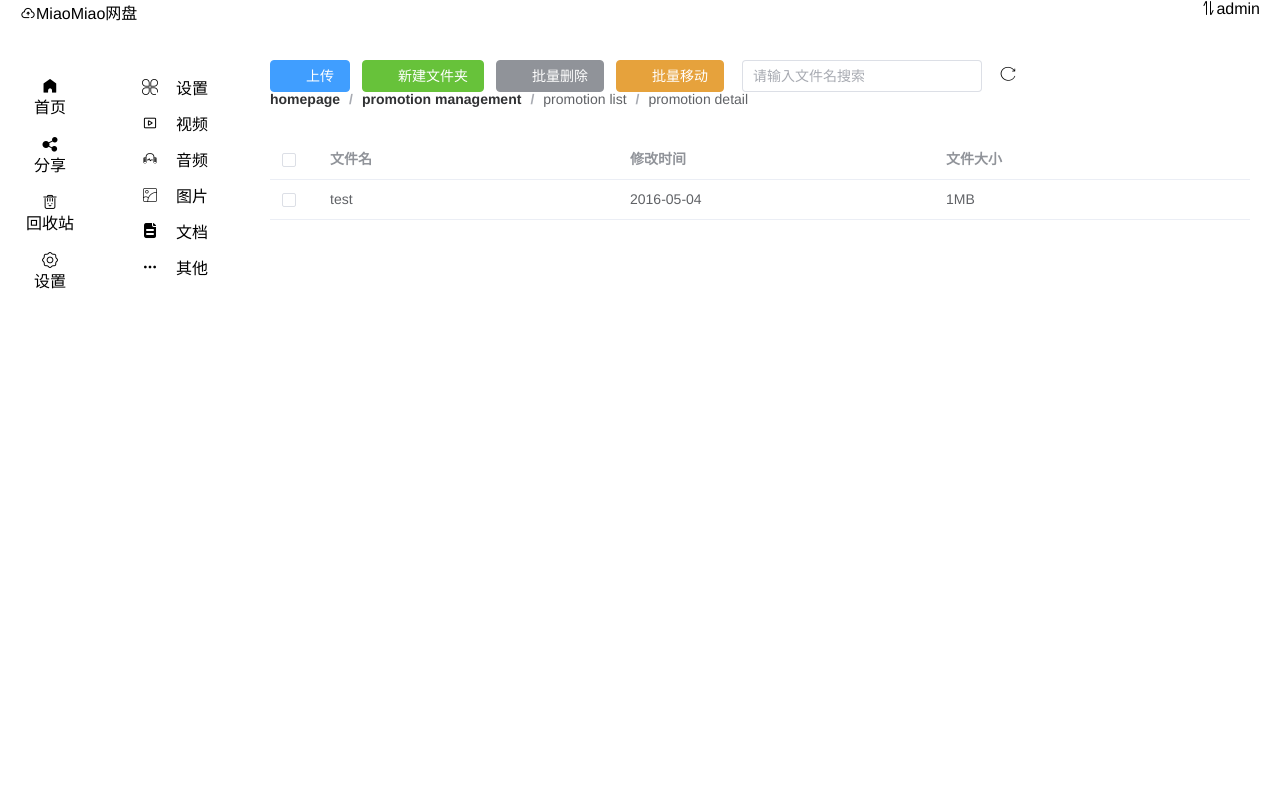
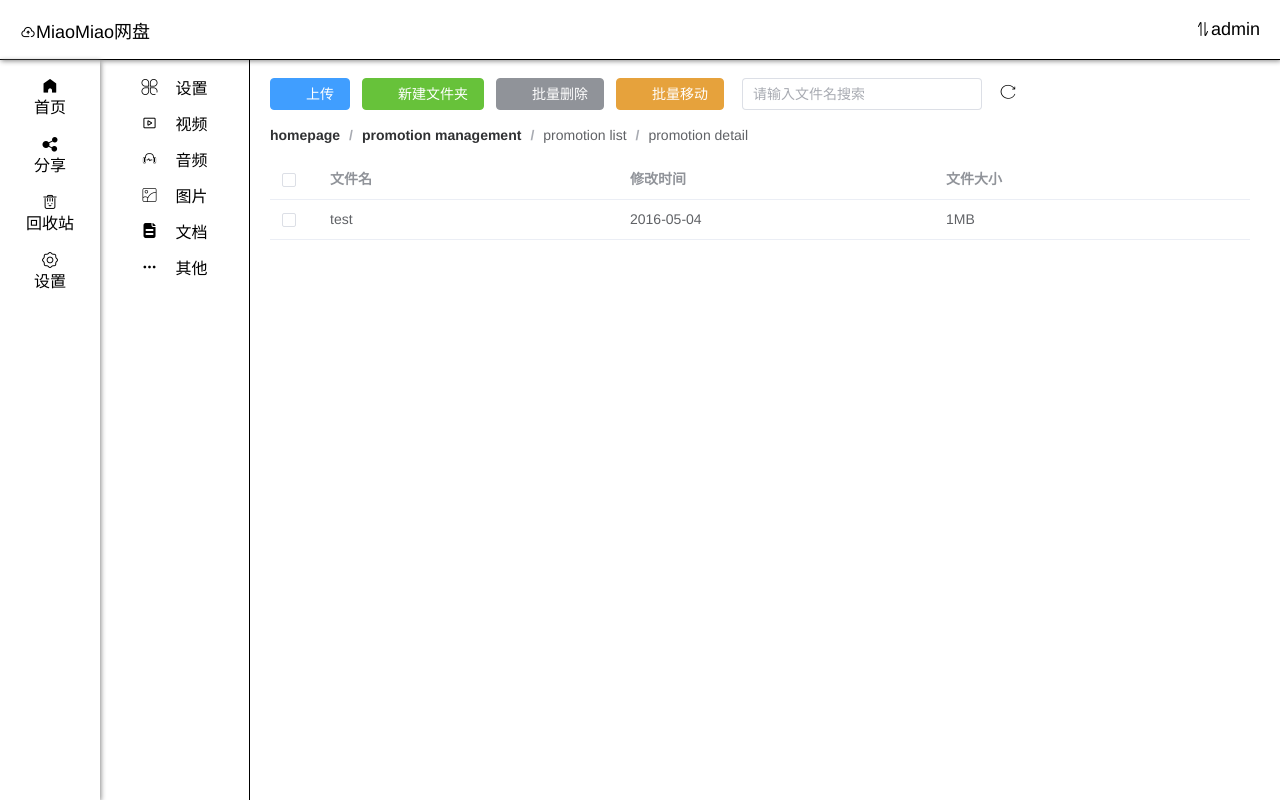
Before and after one commit to huang-miao-miao/MiaoMiao-, a Vue app: page /index in a window 1280 px wide. Built offline with nearby package versions, Linux system fonts and the light colour scheme; the HTML template or start-up script is replaced by a standard one.

Commit message:
主页面大体完成

```diff
--- a/src/views/Home/index.vue
+++ b/src/views/Home/index.vue
@@ -62,8 +62,8 @@
           </ul>
           </el-aside>
           <el-container>
-            <el-header>
-              <div class="header-button">
+            <el-header height="80px">
+              <div class="header-button" >
                 <el-button type="primary" icon="Upload">
                   上传
                 </el-button>
@@ -85,7 +85,7 @@
                 <i  class="iconfont icon-shuaxin" style="margin-left: 18px"></i>
               </div>
               <div class="breadcrumb">
-                <el-breadcrumb separator="/">
+                <el-breadcrumb  separator="/">
                   <el-breadcrumb-item :to="{ path: '/' }">homepage</el-breadcrumb-item>
                   <el-breadcrumb-item>
                     <a href="/">promotion management</a>
@@ -129,11 +129,21 @@
         height: 100%;
         width: 100%;
         .header {
+            border-bottom: 1px solid;
             display: flex;
             justify-content: space-between;
+            box-shadow: 1px 1px 5px #888888;
+            align-items: center;
+            .left {
+              font-size: 18px;
+            }
+            .right {
+              font-size: 18px;
+            }
         }
         .buttom {
             .buttom-left {
+              box-shadow: 1px 1px 5px #888888;
                 ul {
                     li{
                         margin-top: 18px;
@@ -147,6 +157,7 @@
             }
             .buttom-right {
                 .buttom-right-left {
+                  border-right: 1px solid;
                     li {
                         display: flex;
                         justify-content: center;
@@ -158,7 +169,13 @@
                         }
                     }
                 }
-
+                .header-button {
+                  margin-top: 18px;
+                }
+                .breadcrumb {
+                  margin-top: 18px;
+                  margin-bottom: 18px;
+                }
             }
         }
     }
```
